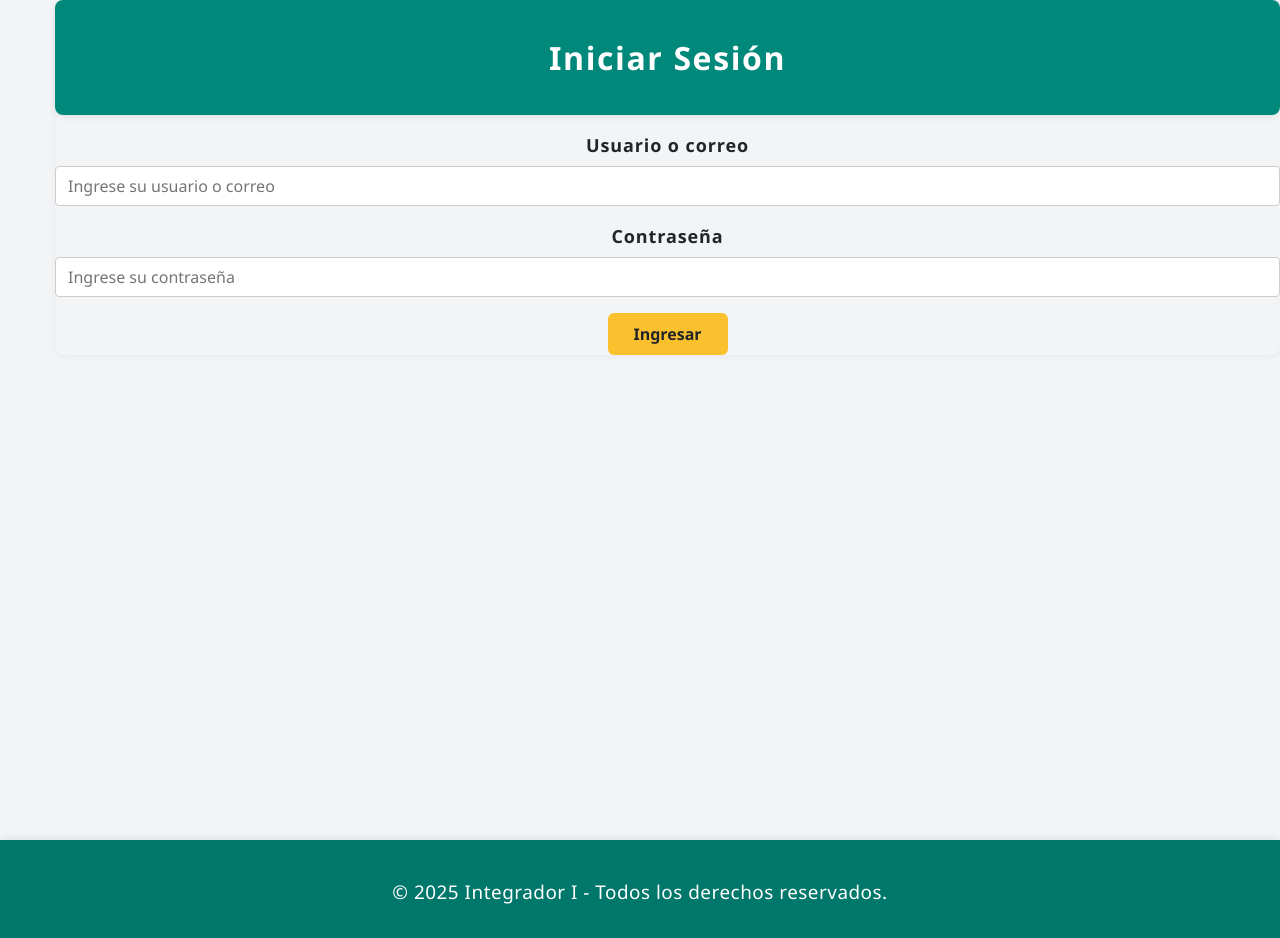
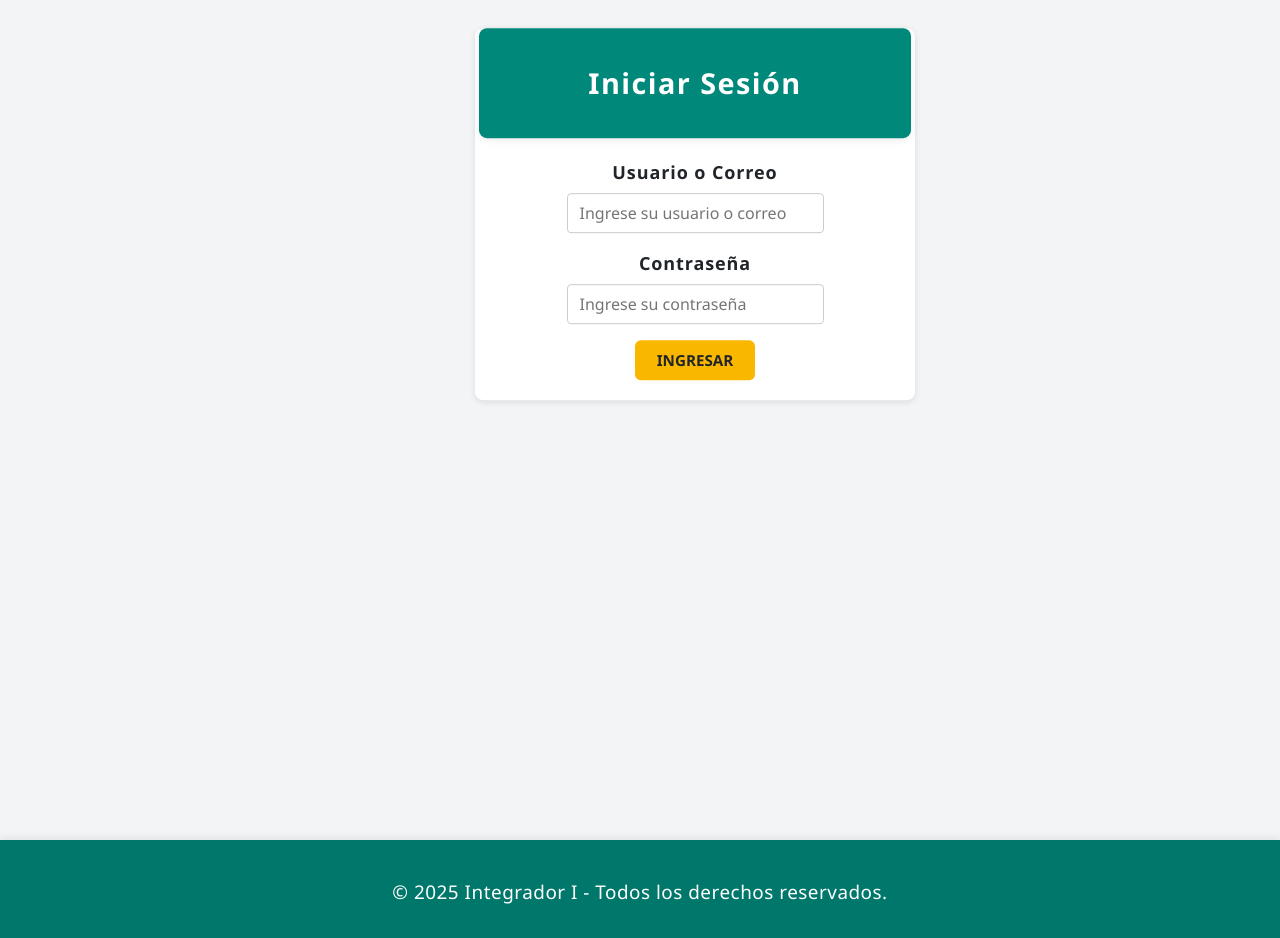
Before and after one commit to Derek-GB/IntegradorReact, a React (Vite) app: page / in a window 1280 px wide. Built offline with nearby package versions, Linux system fonts and the light colour scheme.

Commit message:
acomodo login
acomodo login posicionamiento en el contenedor listo

```diff
--- a/src/components/login.jsx
+++ b/src/components/login.jsx
@@ -37,12 +37,14 @@ const Login = () => {
 }, [error]);
 
   return (
-    <div className="login-wrapper">
+    <>
+    <div className="containerLogin">
+      <div className="login-wrapper">
       <h2>Iniciar Sesión</h2>
       <form onSubmit={handleSubmit} className="login">
         {error && <div className="error">{error}</div>}
 
-        <label htmlFor="usuario">Usuario o correo</label>
+        <label htmlFor="usuario">Usuario o Correo</label>
         <input
           type="text"
           id="usuario"
@@ -69,6 +71,11 @@ const Login = () => {
         </div>
       </form>
     </div>
+
+    </div>
+
+    </>
+
   );
 };
 
--- a/src/styles/formularioFusionado.css
+++ b/src/styles/formularioFusionado.css
@@ -1135,10 +1135,16 @@ form#recursoForm .item {
     margin: 0 auto;
 }
 
+
 .btn-group .btn {
     color: #212529;
-    background-color: #FBC02D;
+    background-color:var(--color-amarillo);
     min-width: 120px;
+    font-size: 0.95rem;
+    text-transform:uppercase ;
+}
+.btn-group .btn:hover {
+    background-color: var(--color-amarillo-hover)
 }
 
 /* --- Responsive --- */
@@ -1665,3 +1671,44 @@ h1, h2 {
   display: block;
   margin-bottom: 10px;
 }
+
+.containerLogin{
+  display: flex;
+  flex-direction: column;
+  align-items: center;
+  justify-content: center;
+  height: 100vh;
+  background-color: var(--color-fondo);
+  width: 100%;
+  position: fixed;
+
+}
+
+.login-wrapper{
+  width: 50%;
+  margin: 0 auto;
+  padding-bottom: 20px;
+  padding-right: 20px;
+  padding-left: 20px;
+  background-color: var(--color-blanco);
+  border-radius: 8px;
+  box-shadow: 0 2px 6px rgba(0,0,0,0.1);
+  font-family: var(--fuente-principal);
+  color: var(--color-texto);
+  display: flex;
+  flex-direction: column;
+  align-items: center;
+  justify-content: center;
+  transform: translateY(-50%);
+  text-align: center;
+  max-width: 400px;
+
+
+}
+
+.login-wrapper h2 {
+  width: 100%;
+  margin-bottom: 20px;
+  font-size: 1.8rem;
+  color: var(--color-blanco);
+}
```
